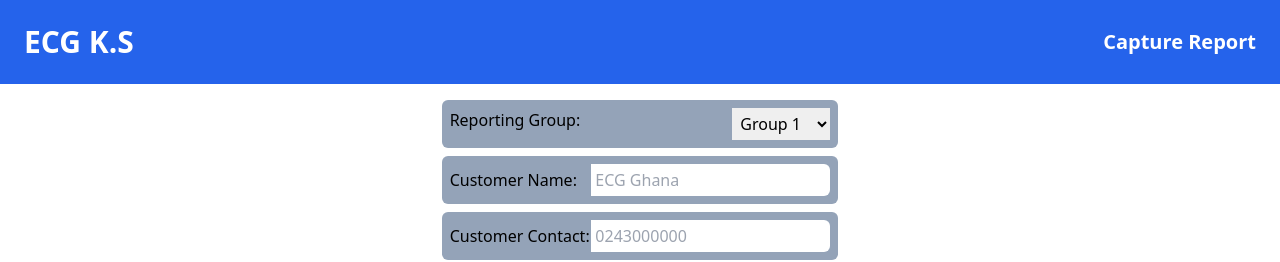
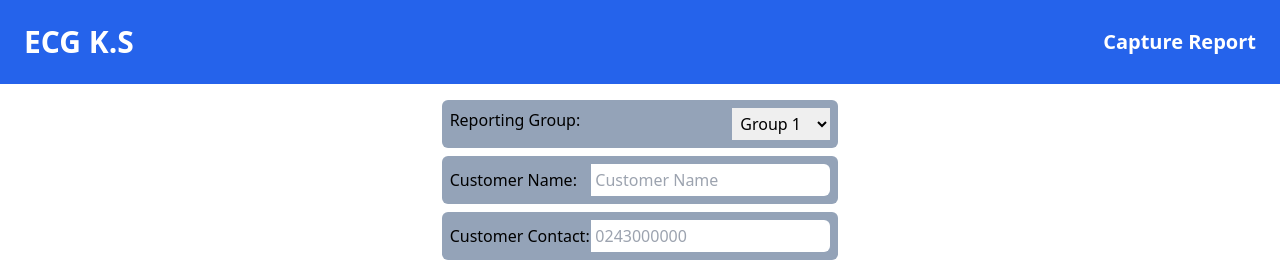
Before and after one commit to Joseph-Omari/ecgreport, a Next.js app: page /capturing in a window 1280 px wide. Shown: the top 262 px of the page. Built offline with nearby package versions, Linux system fonts and the light colour scheme.

Commit message:
version 1.25

```diff
--- a/src/app/capturing/page.jsx
+++ b/src/app/capturing/page.jsx
@@ -99,7 +99,7 @@
             onhange={(e) => setCusName(e.target.value)}
             value={cusName}
             type="text"
-            placeholder="ECG Ghana"
+            placeholder="Customer Name"
             className="rounded-r-md p-1"
           />
         </div>
```
